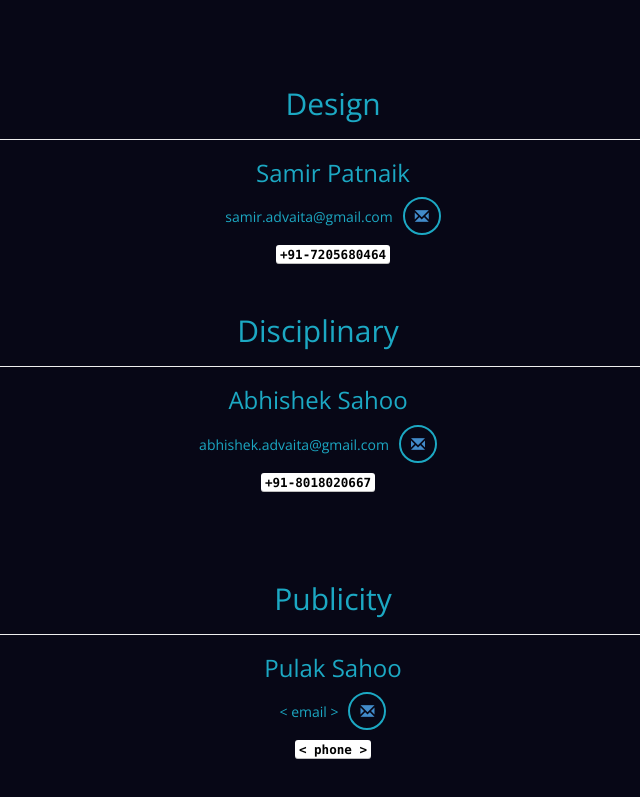
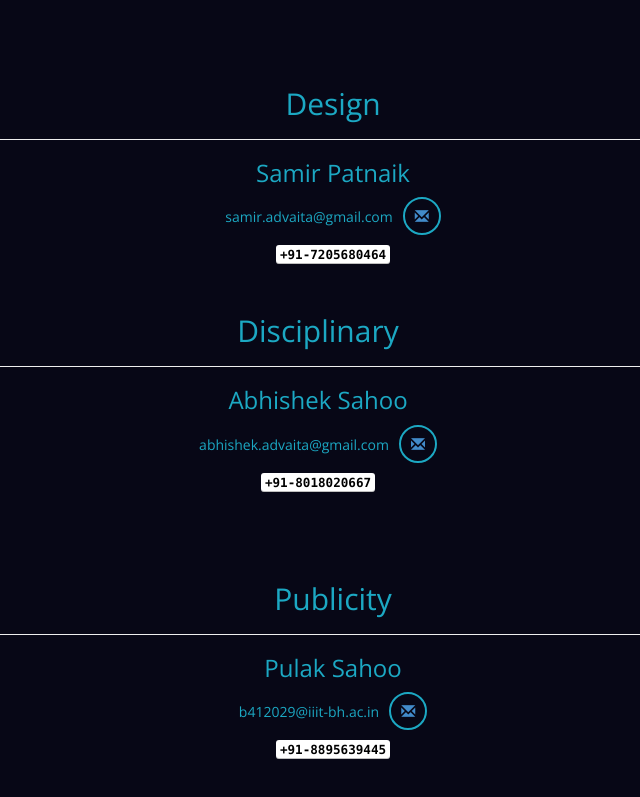
Before and after one commit to itsashis4u/advaita-intro, a plain HTML site: page team_advaita.html in a window 1280 px wide. Shown: the part 1689-2486 px from the top of the page, without its empty margins (322-962 px from the left). Drawn offline with nearby package versions, Linux system fonts and the light colour scheme; a web font is replaced by a local one.

Commit message:
added pulak's details

```diff
--- a/team_advaita.html
+++ b/team_advaita.html
@@ -7,6 +7,7 @@
 		<script type="text/javascript" src="js/jquery.js"></script>
 		<script type="text/javascript" src="bootstrap/js/bootstrap.js"></script>
 		<link href="http://fonts.googleapis.com/css?family=Flamenco:300,400|Open+Sans" rel="stylesheet" type="text/css">
+
 		<style>
 		body{
 			font-family: Open Sans;
@@ -130,8 +131,8 @@
 				</div>
 				<div>
 					<h3>Pulak Sahoo</h3>
-					<p>< email ><a href="mailto:pulak.advaita@gmail.com" target="_blank"><span class="glyphicon glyphicon-envelope"></span></a></p>
-					<kbd>< phone ></kbd>
+					<p>b412029@iiit-bh.ac.in<a href="mailto:b412029@iiit-bh.ac.in" target="_blank"><span class="glyphicon glyphicon-envelope"></span></a></p>
+					<kbd>+91-8895639445</kbd>
 				</div>
 			</div>
 		</div>
```
